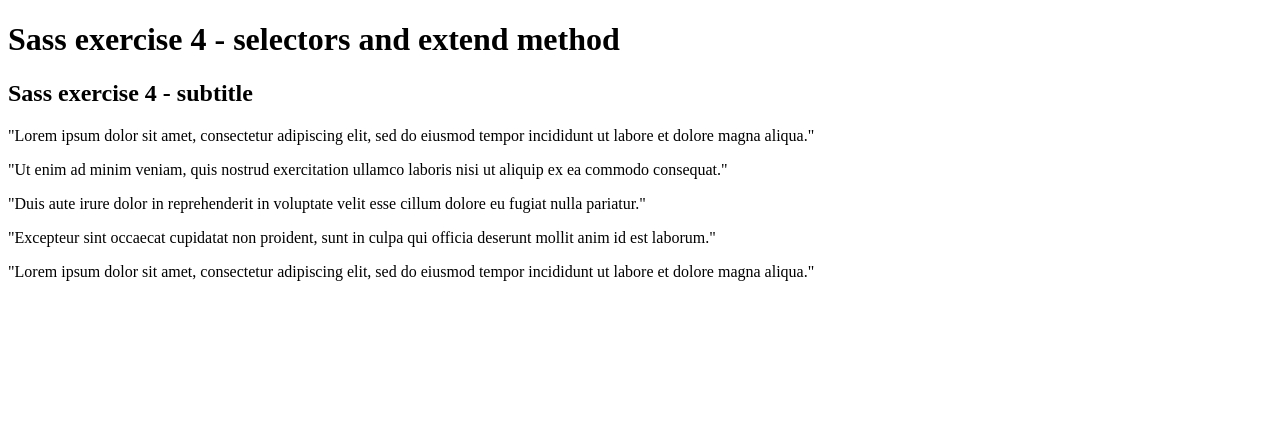
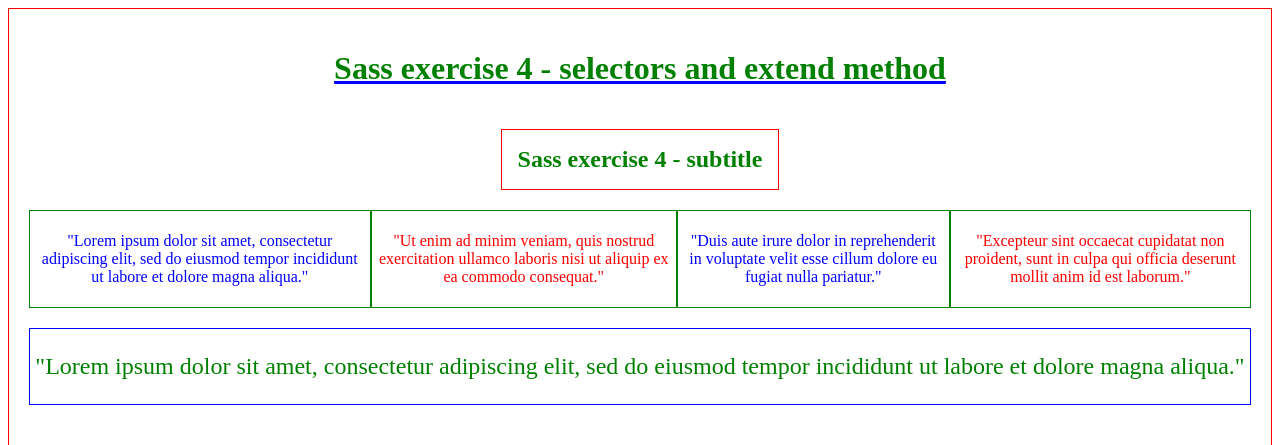
Before and after one commit to CristianRmb/sass-esercizi, a plain HTML site: page sass_exercise_4-selectors_extend/index.html in a window 1280 px wide. Shown: the top 445 px of the page. Drawn offline with Linux system fonts and the light colour scheme.

Commit message:
es svolto

```diff
--- a/sass_exercise_2-mixin/style.scss
+++ b/sass_exercise_2-mixin/style.scss
@@ -0,0 +1,44 @@
+$rosso: red;
+$blu:blue;
+$verde: green;
+
+@mixin cose ($colore, $br_color, $f_size: 1rem){
+    color: $colore;
+    border: solid 1px;
+    border-color: $br_color;
+    font-size: $f_size;
+}
+body{
+    div{
+        border: solid 1px $rosso;
+        display: flex;
+        justify-content: center;
+        align-items: center;
+        flex-direction: column;
+        text-align: center;
+        padding: 20px;
+        h1{
+            color: $verde;
+            text-decoration: underline $blu;
+            text-underline-offset: 10px;
+        }
+        section:nth-of-type(1){
+            display: flex;
+            article:nth-of-type(2n+1){
+                @include cose($blu, $verde ,  );
+                padding: 5px;
+            }
+            article:nth-of-type(2n+2){
+                @include cose($rosso, $verde ,  );
+                padding: 5px;
+            }
+        }
+        section:nth-of-type(2) {
+            article{
+                @include cose($verde, $blu , 24px )
+            }
+            width: 100%;
+            margin: 20px;
+        }
+    }
+}
--- /dev/null
+++ b/sass_exercise_3-functions_modules/_function.scss
@@ -0,0 +1,4 @@
+@function conv($val_px){
+    $val_rem: $val_px / 16 + rem;
+    @return $val_rem ;
+}
--- /dev/null
+++ b/sass_exercise_3-functions_modules/_variables.scss
@@ -0,0 +1,3 @@
+$rosso: red;
+$blu:blue;
+$verde: green;
--- a/sass_exercise_3-functions_modules/style.scss
+++ b/sass_exercise_3-functions_modules/style.scss
@@ -0,0 +1,49 @@
+@use"variables" as v;
+@use"function" as f;
+
+@mixin cose ($colore, $br_color, $f_size: 1rem) {
+    color: $colore;
+    border: solid 1px;
+    border-color: $br_color;
+    font-size: $f_size;
+}
+// la funzione l'ho usata solo per alcuni valori in px non per tutti
+body {
+    div {
+        border: solid f.conv(1) v.$rosso;
+        display: flex;
+        justify-content: center;
+        align-items: center;
+        flex-direction: column;
+        text-align: center;
+        padding: f.conv(20);
+
+        h1 {
+            color: v.$verde;
+            text-decoration: underline v.$blu;
+            text-underline-offset: f.conv(10px);
+        }
+
+        section:nth-of-type(1) {
+            display: flex;
+
+            article:nth-of-type(2n+1) {
+                @include cose(v.$blu, v.$verde, );
+                padding: 5px;
+            }
+
+            article:nth-of-type(2n+2) {
+                @include cose(v.$rosso, v.$verde, );
+                padding: 5px;
+            }
+        }
+
+        section:nth-of-type(2) {
+            article {
+                @include cose(v.$verde, v.$blu, f.conv(24))
+            }
+            width: 100%;
+            margin: f.conv(20);
+        }
+    }
+}
--- /dev/null
+++ b/sass_exercise_4-selectors_extend/_function.scss
@@ -0,0 +1,4 @@
+@function conv($val_px){
+    $val_rem: $val_px / 16 + rem;
+    @return $val_rem ;
+}
--- /dev/null
+++ b/sass_exercise_4-selectors_extend/_variables.scss
@@ -0,0 +1,3 @@
+$rosso: red;
+$blu:blue;
+$verde: green;
--- a/sass_exercise_4-selectors_extend/style.scss
+++ b/sass_exercise_4-selectors_extend/style.scss
@@ -0,0 +1,59 @@
+@use"variables"as v;
+@use"function"as f;
+
+@mixin cose ($colore, $br_color, $f_size: 1rem) {
+    color: $colore;
+    border: solid 1px;
+    border-color: $br_color;
+    font-size: $f_size;
+}
+
+// la stessa cosa potevo fare con mixin senza argomenti
+%h1_h2{
+    color: v.$verde;
+}
+
+// la funzione l'ho usata solo per alcuni valori in px non per tutti
+body {
+    div {
+        border: solid f.conv(1) v.$rosso;
+        display: flex;
+        justify-content: center;
+        align-items: center;
+        flex-direction: column;
+        text-align: center;
+        padding: f.conv(20);
+
+        h1 {
+            @extend %h1_h2;
+            text-decoration: underline v.$blu;
+            text-underline-offset: f.conv(10px);
+        }
+
+        h2 {
+            @extend %h1_h2;
+            padding: 1rem;
+            border: solid 1px v.$rosso;
+        }
+
+        section:nth-of-type(1) {
+            display: flex;
+            & article:nth-of-type(2n+1) {
+                @include cose(v.$blu, v.$verde, );
+                padding: 5px;
+            }
+            & article:nth-of-type(2n+2) {
+                @include cose(v.$rosso, v.$verde, );
+                padding: 5px;
+            }
+        }
+
+        section:nth-of-type(2) {
+            & article { /* & usato in questo modo in verità non cambia nulla ma non sapevo come altro usarlo un questo html, è piu comodo cun un :hover o simili */
+                @include cose(v.$verde, v.$blu, f.conv(24))
+            }
+            width: 100%;
+            margin: f.conv(20);
+        }
+    }
+}
```
Also changed, not shown: sass_exercise_2-mixin/style.css, sass_exercise_3-functions_modules/style.css, sass_exercise_4-selectors_extend/style.css, 3 other files.
